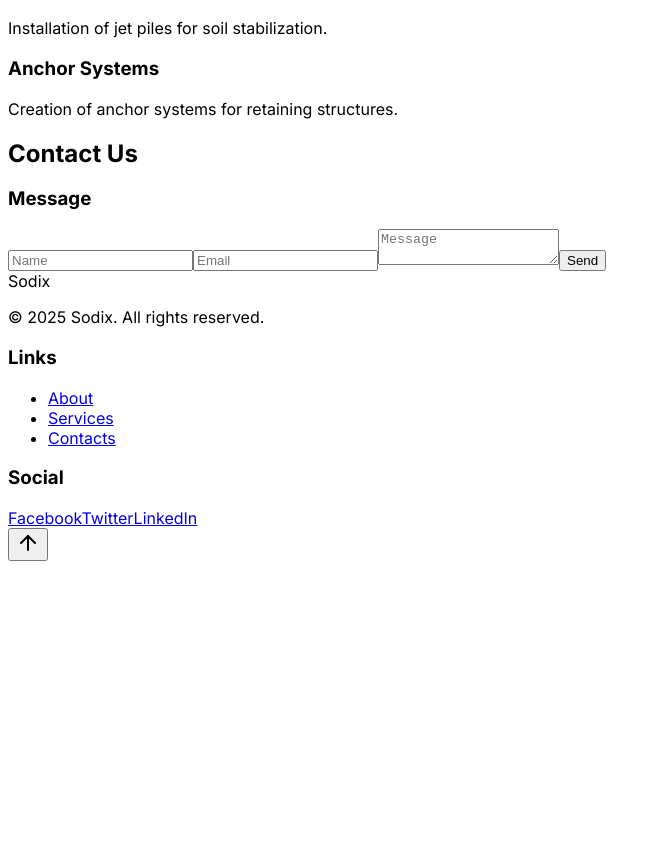
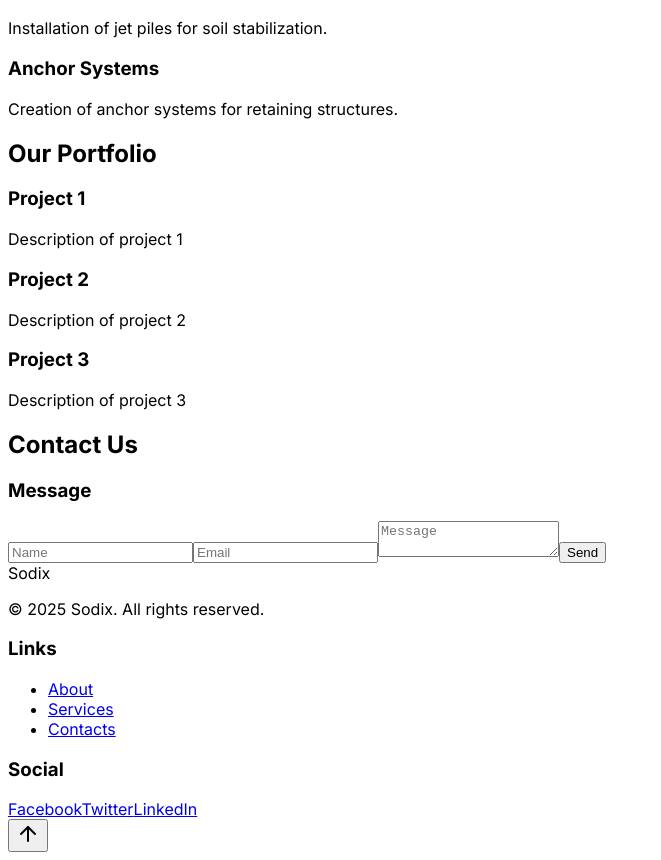
Before and after one commit to nick4man/sodix-site, a Next.js app: page /en in a window 1280 px wide. Shown: the part 1100-1960 px from the top of the page, without its empty margins (0-661 px from the left). Before the commit the page ends 1669 px from the top, so only its background shows below. Built offline with nearby package versions, Linux system fonts and the light colour scheme.

Commit message:
feat: add portfolio section

```diff
--- a/app/[lang]/page.tsx
+++ b/app/[lang]/page.tsx
@@ -1,6 +1,7 @@
 import { Hero } from "@/components/hero";
 import { Services } from "@/components/services";
 import { About } from "@/components/about";
+import { Portfolio } from "@/components/portfolio";
 import { Contacts } from "@/components/contacts";
 
 export default async function Home({ params: { lang } }: { params: { lang: string } }) {
@@ -9,6 +10,7 @@ export default async function Home({ params: { lang } }: { params: { lang: strin
       <Hero lang={lang} />
       <About lang={lang} />
       <Services lang={lang} />
+      <Portfolio lang={lang} />
       <Contacts lang={lang} />
     </main>
   );
--- /dev/null
+++ b/components/portfolio.tsx
@@ -0,0 +1,47 @@
+
+import { getDictionary } from "@/lib/dictionary";
+import { Card, CardContent, CardHeader, CardTitle } from "@/components/ui/card";
+import { MotionDiv } from "./motion";
+
+export const Portfolio = async ({ lang }: { lang: string }) => {
+    const dictionary = await getDictionary(lang);
+    const projects = [
+        {
+            title: "Project 1",
+            description: "Description of project 1"
+        },
+        {
+            title: "Project 2",
+            description: "Description of project 2"
+        },
+        {
+            title: "Project 3",
+            description: "Description of project 3"
+        }
+    ]
+
+    return (
+        <section className="container py-12">
+            <h2 className="text-3xl font-bold text-center mb-8">{dictionary.portfolio.title}</h2>
+            <div className="grid grid-cols-1 md:grid-cols-3 gap-8">
+                {projects.map((project, index) => (
+                    <MotionDiv
+                        key={index}
+                        initial={{ opacity: 0, y: 20 }}
+                        animate={{ opacity: 1, y: 0 }}
+                        transition={{ duration: 0.5, delay: index * 0.2 }}
+                    >
+                        <Card>
+                            <CardHeader>
+                                <CardTitle>{project.title}</CardTitle>
+                            </CardHeader>
+                            <CardContent>
+                                <p>{project.description}</p>
+                            </CardContent>
+                        </Card>
+                    </MotionDiv>
+                ))}
+            </div>
+        </section>
+    )
+}
--- a/dictionaries/en.json
+++ b/dictionaries/en.json
@@ -2,6 +2,7 @@
     "header": {
         "about": "About",
         "services": "Services",
+        "portfolio": "Portfolio",
         "contacts": "Contacts"
     },
     "hero": {
@@ -51,6 +52,9 @@
             "description": "Creation of anchor systems for retaining structures."
         }
     },
+    "portfolio": {
+        "title": "Our Portfolio"
+    },
     "contacts": {
         "title": "Contact Us",
         "form": {
--- a/dictionaries/ru.json
+++ b/dictionaries/ru.json
@@ -2,6 +2,7 @@
     "header": {
         "about": "О нас",
         "services": "Услуги",
+        "portfolio": "Портфолио",
         "contacts": "Контакты"
     },
     "hero": {
@@ -51,6 +52,9 @@
             "description": "Устройство анкерных систем для подпорных сооружений."
         }
     },
+    "portfolio": {
+        "title": "Наше портфолио"
+    },
     "contacts": {
         "title": "Свяжитесь с нами",
         "form": {
```
Also changed, not shown: 2 other files (tests, documents, lock files or other folders).
